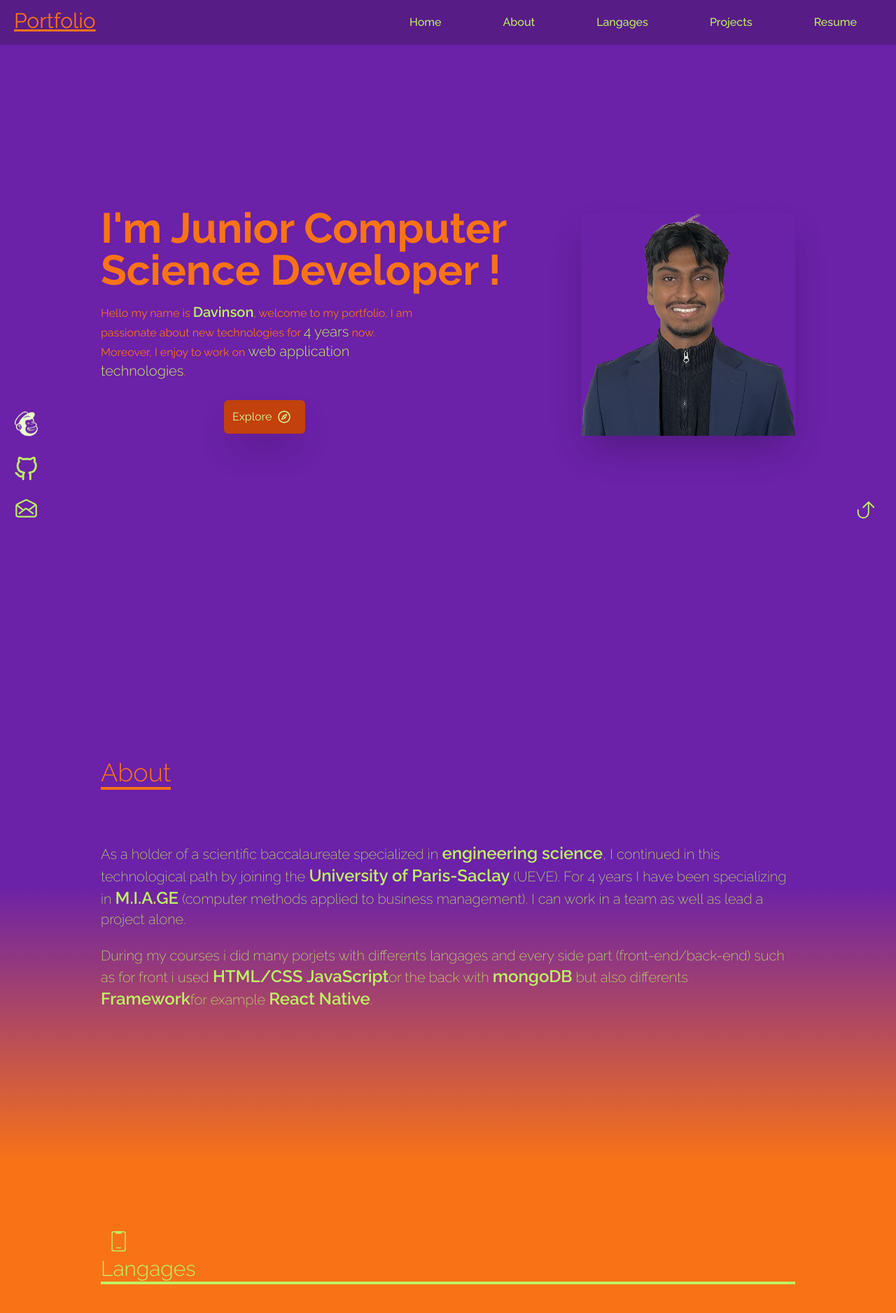
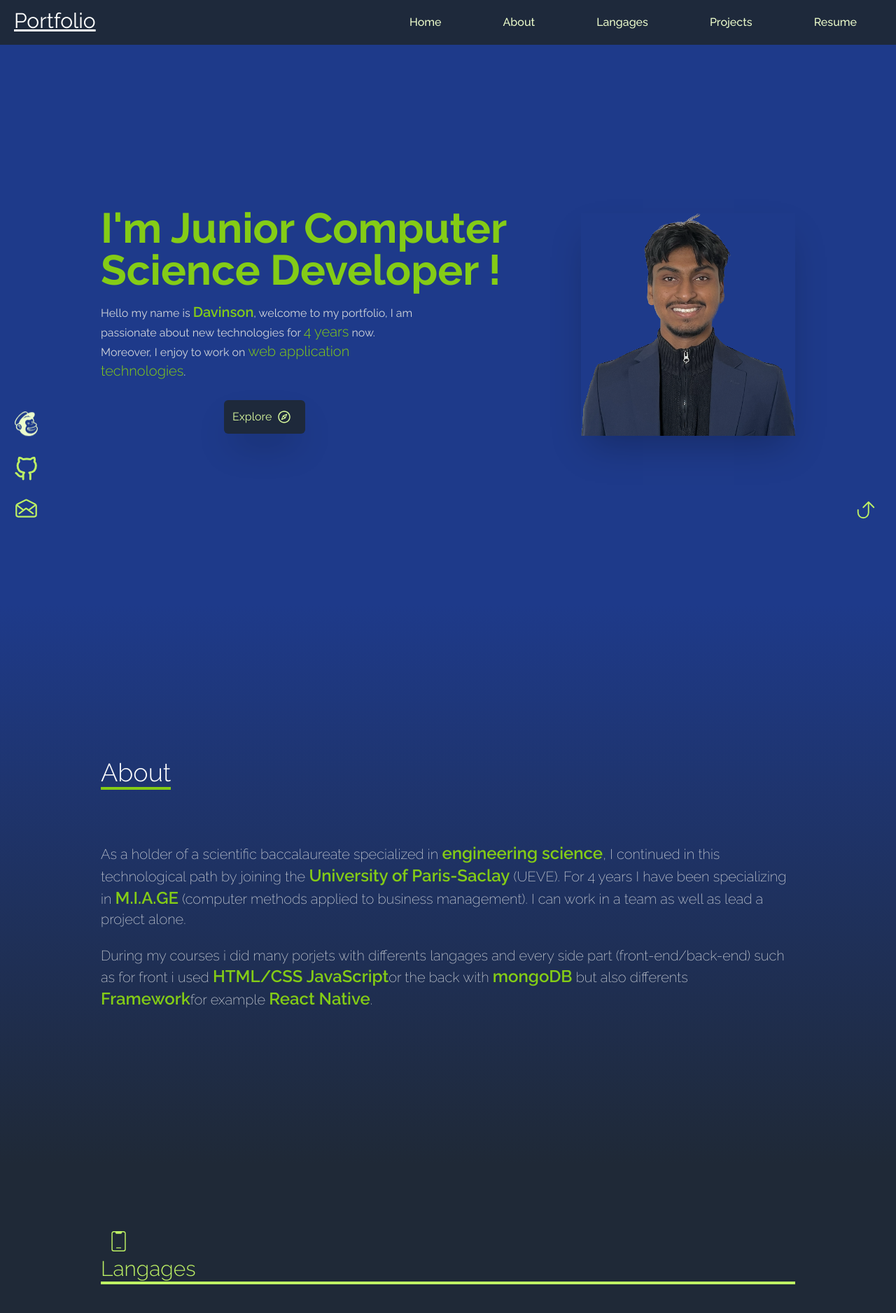
Before and after one commit to D-Davinson/davi_portfolio, a React (Create React App) app: page / in a window 1280 px wide. Shown: the top 1877 px of the page at 70% size. Built offline with nearby package versions, Linux system fonts and the light colour scheme.

Commit message:
new color of app

```diff
--- a/src/components/About.jsx
+++ b/src/components/About.jsx
@@ -2,22 +2,22 @@ import React from 'react'
 
 const About = () => {
   return (
-    <div name="About" className=' h-screen bg-gradient-to-b from-purple-800 via-purple-800 to-orange-500'>
+    <div name="About" className=' h-screen bg-gradient-to-b from-blue-900 to-gray-800'>
       <div className='max-w-screen-lg px-4 mx-auto flex flex-col justify-center w-full h-full'>
         <div className='pb-10'>
-          <p className='text-orange-500 font-light  text-4xl border-b-4 inline border-orange-500'>About</p>
+          <p className='text-white font-light  text-4xl border-b-4 inline border-lime-500'>About</p>
         </div>
-        <p className='text-lime-300 text-xl mt-10 font-extralight '>
-        As a holder of a scientific baccalaureate specialized in <span className='font-semibold text-2xl'>engineering science</span>, I continued in this technological
-        path by joining the <span className='font-semibold text-2xl'>University of Paris-Saclay</span> (UEVE). For 4 years I have been specializing in <span className='font-semibold text-2xl'>M.I.A.GE</span> (computer
+        <p className='text-gray-300 text-xl mt-10 font-extralight '>
+        As a holder of a scientific baccalaureate specialized in <span className='text-lime-500 font-semibold text-2xl'>engineering science</span>, I continued in this technological
+        path by joining the <span className='text-lime-500 font-semibold text-2xl'>University of Paris-Saclay</span> (UEVE). For 4 years I have been specializing in <span className='text-lime-500 font-semibold text-2xl'>M.I.A.GE</span> (computer
         methods applied to business management). I can work in a team as well as lead a project alone.
         </p>
         <br />
-        <p className='text-lime-300 text-xl font-extralight'>
+        <p className='text-gray-300 text-xl font-extralight'>
           During my courses i did many porjets with differents langages and every
-          side part (front-end/back-end) such as for front i used <span className='font-semibold text-2xl'>HTML/CSS JavaScript</span>
-          or the back with <span className='font-semibold text-2xl'>mongoDB</span> but also differents <span className='font-semibold text-2xl'>Framework</span>
-           for example <span className='font-semibold text-2xl'>React Native</span>.
+          side part (front-end/back-end) such as for front i used <span className='text-lime-500 font-semibold text-2xl'>HTML/CSS JavaScript</span>
+          or the back with <span className='text-lime-500 font-semibold text-2xl'>mongoDB</span> but also differents <span className='text-lime-500 font-semibold text-2xl'>Framework</span>
+           for example <span className='text-lime-500 font-semibold text-2xl'>React Native</span>.
         </p>
       </div>
     </div>
--- a/src/components/Footer.jsx
+++ b/src/components/Footer.jsx
@@ -3,7 +3,7 @@ import {AiOutlineCopyrightCircle} from 'react-icons/ai'
 
 const Footer = () => {
   return (
-    <div className=' flex h-10 justify-center items-center gap-2 bg-purple-900 text-lime-300'>
+    <div className=' flex h-10 justify-center items-center gap-2 bg-slate-800 text-lime-300'>
         <AiOutlineCopyrightCircle size={20} />
         copyright by DOGLAS PRINCE</div>
   )
--- a/src/components/Home.jsx
+++ b/src/components/Home.jsx
@@ -4,20 +4,20 @@ import {AiOutlineCompass} from "react-icons/ai";
 const Home = () => {
 
   return (
-    <div name="home" className='h-screen w-full bg-purple-800'>
+    <div name="home" className='h-screen w-full bg-blue-900'>
         <div className='max-w-screen-lg mx-auto flex flex-col
         items-center justify-center h-full px-4 md:flex-row'>
             <div className='flex flex-col justify-center h-full'>
-                <h2 className='text-4xl sm:text-6xl font-bold text-orange-500'>I'm Junior Computer Science Developer !</h2>
-                <h4 className='text-orange-500 py-4 max-w-md'>
-                Hello my name is <span className='text-xl text-lime-300 font-semibold'>Davinson</span>, welcome to my portfolio,
-                I am passionate about new technologies for <span className='text-xl text-lime-300 font-light'>4 years</span> now. Moreover,
-                I enjoy to work on <span className='text-xl text-lime-300 font-light'>web application technologies</span>.
+                <h2 className='flex text-3xl  sm:text-6xl font-bold text-lime-500'>I'm Junior Computer Science Developer !</h2>
+                <h4 className='text-gray-300 py-4 max-w-md'>
+                Hello my name is <span className='text-xl text-lime-500 font-semibold'>Davinson</span>, welcome to my portfolio,
+                I am passionate about new technologies for <span className='text-xl text-lime-500 font-light'>4 years</span> now. Moreover,
+                I enjoy to work on <span className='text-xl text-lime-500 font-light'>web application technologies</span>.
                 </h4>
                 <div>
                 <a href="https://D-Davinson.github.io/Card_Davi/" target="website">
                     <button className=' group text-lime-200 w-fit px-3 py-3 mx-44 my-3 flex
-                    items-center shadow-2xl rounded-md bg-orange-700 cursor-pointer hover:bg-lime-200 duration-700 hover:text-orange-700'>
+                    items-center shadow-2xl rounded-md bg-slate-800 cursor-pointer hover:bg-lime-200 duration-700 hover:text-orange-700'>
                         Explore
                         <span className='mx-2  group-hover:animate-spin duration-300'>
                             <AiOutlineCompass size={20}/>
--- a/src/components/Langages.jsx
+++ b/src/components/Langages.jsx
@@ -3,7 +3,7 @@ import Javascript from "../assets/svg/logo-javascript.svg"
 import Html1 from "../assets/svg/html-1.svg"
 import css from "../assets/svg/css-3.svg"
 import ocaml from "../assets/svg/ocaml.svg"
-import python from "../assets/svg/python-5.svg"
+// import python from "../assets/svg/python-5.svg"
 import react from "../assets/svg/react-2.svg"
 import tailwindcss from "../assets/svg/tailwindcss.svg"
 import Vite from "../assets/svg/vitejs.svg"
@@ -20,15 +20,15 @@ const fram_work = [{id:1,name:"reactJs",framework:react,href:"https://en.reactjs
 
 const svg  = [{id:1 ,name:"JavaScript", img:Javascript, href:"https://developer.mozilla.org/fr/docs/Web/JavaScript"},
               {id:7, name:"Java", img:Java,href:"https://docs.oracle.com/en/java/"},
-              {id:2 ,name:"Python", img:python,href:"http://python.org/"},
+              // {id:2 ,name:"Python", img:python,href:"http://python.org/"},
               {id:3,name:"HTML", img:Html1,href:"https://devdocs.io/html/"},
               {id:4,name:"CSS",img:css,href:"https://devdocs.io/css/"},
               {id:5 ,name:"C", img:c,href:"https://devdocs.io/c/"},
               {id:6 , img:ocaml, href:"https://ocaml.org"},];
 
   return (
-    <div className='h-screen bg-orange-500'>
-    <div name='Langages' className='max-w-screen-lg px-4 mx-auto flex flex-col justify-center w-full h-full bg-orange-500'>
+    <div className='h-screen bg-gray-800'>
+    <div name='Langages' className='max-w-screen-lg px-4 mx-auto flex flex-col justify-center w-full h-full bg-gray-800'>
       <div className='group text-lime-300 font-light text-3xl inline border-b-4 border-lime-300  hover:text-purple-800 hover:border-purple-800 hover:duration-700'>
       <CiMobile3 size={35} className='flex my-1 mx-2 group-hover:rotate-90 duration-700 '/>Langages</div>
       <div className='flex p-10 gap-5 justify-center '>
--- a/src/components/Navbar.jsx
+++ b/src/components/Navbar.jsx
@@ -9,16 +9,16 @@ const Navbar = () => {
     const links = [{id:1,link: "home"},{id:2,link: "About"},{id:3,link:"Langages"},{id:4,link: "Projects"},{id:5,link:"Resume"}];
 
   return (
-    <div name="Portfolio" className='flex justify-between z-10 w-full h20 p-3 text-white bg-purple-900 '>
+    <div name="Portfolio" className='flex justify-between z-10 w-full h20 p-3 text-white bg-slate-800 '>
     <div>
-        <h1 className=" text-3xl ml-2 text-orange-500 underline">Portfolio</h1>
+        <h1 className=" text-3xl ml-2 text-white underline">Portfolio</h1>
     </div>
     <ul className='hidden md:flex'>
 
 
         {links.map(({id,link}) => (
         <li key={id} className='mx-9 px-2 py-2 cursor-pointer rounded-xl capitalize font-medium
-        text-lime-300 hover:scale-110 duration-200 hover:underline hover:bg-gray-600 hover:opacity-80'>
+        text-lime-100 hover:scale-110 duration-200 hover:underline hover:bg-gray-600 hover:opacity-80'>
             <Link to={link} smooth duration={700}>
                 {link}
             </Link>
--- a/src/components/Projects.jsx
+++ b/src/components/Projects.jsx
@@ -12,15 +12,15 @@ const Projects = () => {
                       demo:"Demo",demo_link:"https://D-Davinson.github.io/Card_Davi/"},];
 
   return (
-    <div className='h-screen bg-gradient-to-t from-purple-800 via-purple-800 to-orange-500'>
+    <div className='h-screen bg-gradient-to-t from-blue-900 via-blue-900 to-gray-800'>
       <div name='Projects' className='max-w-screen-lg px-4 mx-auto justify-start w-full h-full'>
         <div className='p-8'>
-          <p className='text-purple-800 font-light text-4xl border-b-4 inline border-purple-800'>Projects</p>
+          <p className='text-white font-light text-4xl border-b-4 inline border-lime-500'>Projects</p>
 
           <div className='p-10 grid gap-8 lg:gap-10 lg:grid-cols-2 md:grid-cols-2 items-center grid-flow-col'>
             {products.map(({id,image,title,lang,github,demo,demo_link})=>(
               <div key={id} className='group flex flex-col rounded-xl shadow-2xl shadow-lime-500
-                                        overflow-hidden bg-gradient-to-l from-orange-500 to-purple-800 hover:scale-110 duration-500'>
+                                        overflow-hidden bg-gradient-to-b from-gray-800 via-gray-800 to-blue-900 hover:scale-110 duration-500'>
                 <img src={image} alt={title}/>
                 <div className='text-lime-200'>
                   <h2 className="flex justify-center text-2xl py-2">{title}</h2>
--- a/src/components/Sociallink.jsx
+++ b/src/components/Sociallink.jsx
@@ -10,14 +10,14 @@ const Social_Link = () => {
   return (
     <div className='hidden lg:flex flex-col text-lime-300'>
      <a href="https://github.com/D-Davinson">
-        <FiGithub className='left-5 bottom-[14%] fixed hover:scale-125 duration-700' size={35}/>
+        <FiGithub className='left-5 bottom-[14%] fixed hover:scale-125 hover:text-white duration-700' size={35}/>
      </a>
      <a href="mailto:doglasprincedavinson@gmail.com">
-        <IoMailOpenOutline className='left-5 bottom-[7%] fixed hover:scale-125 duration-700' size={35}/>
+        <IoMailOpenOutline className='left-5 bottom-[7%] fixed hover:scale-125 hover:text-white duration-700' size={35}/>
      </a>
 
      <a href="/CV.pdf">
-        <SiMailchimp className='left-5 bottom-[21%] text-lime-100 animate-bounce fixed' size={35}/>
+        <SiMailchimp className='left-5 bottom-[21%] text-lime-100 animate-bounce fixed hover:text-lime-500 duration-700' size={35}/>
      </a>
 
      <Link to="Portfolio" smooth duration={500}><HiArrowUturnUp className='right-7 bottom-[7%] cursor-pointer fixed hover:scale-125 duration-700' size={30}/></Link>
```
